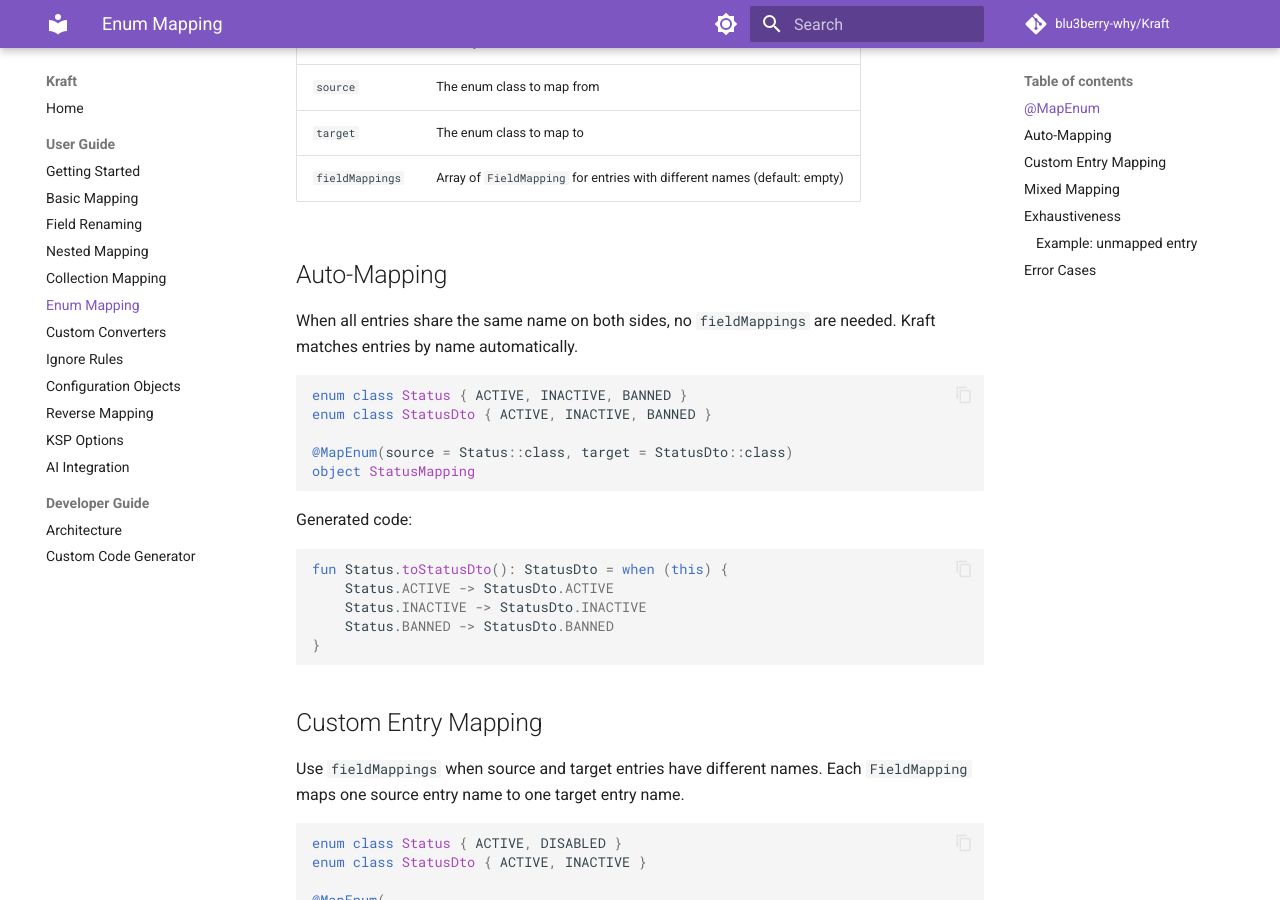
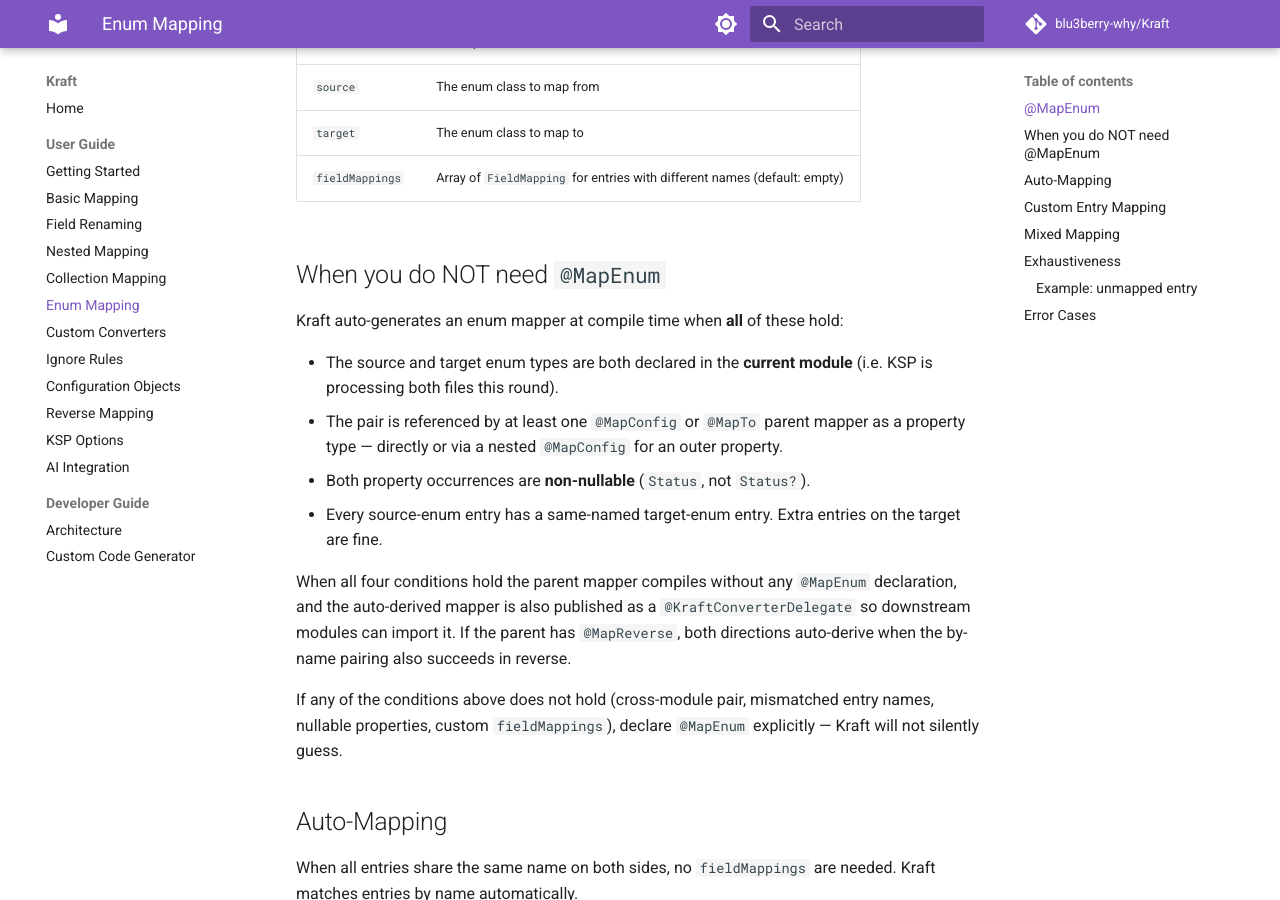
Before and after one commit to blu3berry-why/Kraft, an MkDocs documentation site: the page built from docs/user-guide/enum-mapping.md, in a window 1280 px wide and 900 px high, scrolled down 487 px. Built offline with MkDocs 1.6.1 and Material for MkDocs 9.7.7, drawn with Linux system fonts in a browser that asks for light colours; comment, search, counter and statistics services are not loaded.

Commit message:
docs: explain the same-module by-name auto @MapEnum derivation
Co-Authored-By: Claude Sonnet 4.6 <noreply@anthropic.com>

```diff
--- a/docs/user-guide/enum-mapping.md
+++ b/docs/user-guide/enum-mapping.md
@@ -18,6 +18,30 @@ Parameters:
 | `source` | The enum class to map from |
 | `target` | The enum class to map to |
 | `fieldMappings` | Array of `FieldMapping` for entries with different names (default: empty) |
+
+## When you do NOT need `@MapEnum`
+
+Kraft auto-generates an enum mapper at compile time when **all** of these
+hold:
+
+- The source and target enum types are both declared in the **current
+  module** (i.e. KSP is processing both files this round).
+- The pair is referenced by at least one `@MapConfig` or `@MapTo` parent
+  mapper as a property type — directly or via a nested `@MapConfig` for an
+  outer property.
+- Both property occurrences are **non-nullable** (`Status`, not `Status?`).
+- Every source-enum entry has a same-named target-enum entry. Extra entries
+  on the target are fine.
+
+When all four conditions hold the parent mapper compiles without any
+`@MapEnum` declaration, and the auto-derived mapper is also published as a
+`@KraftConverterDelegate` so downstream modules can import it. If the
+parent has `@MapReverse`, both directions auto-derive when the by-name
+pairing also succeeds in reverse.
+
+If any of the conditions above does not hold (cross-module pair, mismatched
+entry names, nullable properties, custom `fieldMappings`), declare
+`@MapEnum` explicitly — Kraft will not silently guess.
 
 ## Auto-Mapping
 
```
